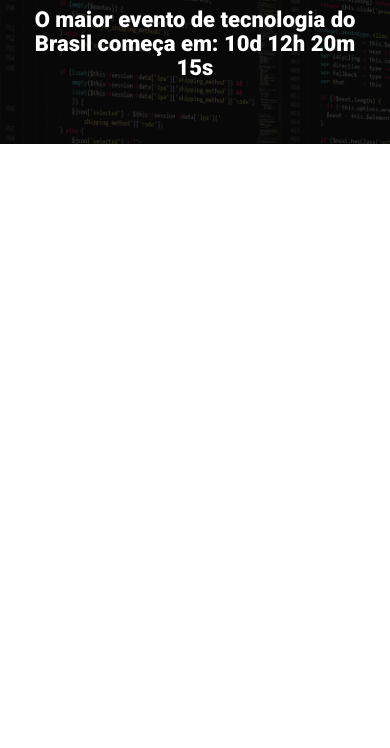
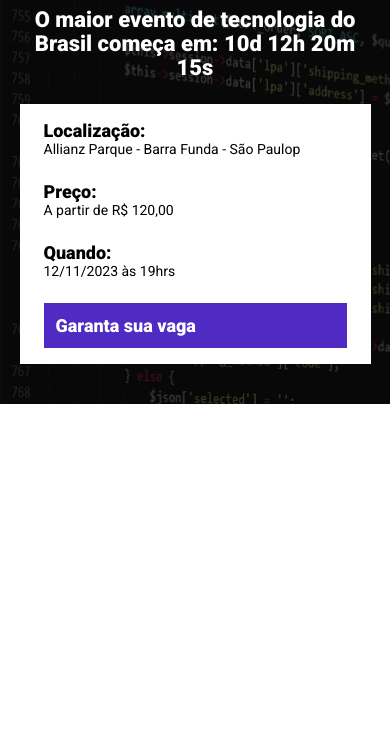
Before and after one commit to wbarcellosn/ebac_M22_atividade_aula_landing_page_evento, a website built with Parcel: page src/index.html in a window 390 px wide. Shown: the part 96-844 px from the top of the page. Built offline with nearby package versions, Linux system fonts and the light colour scheme.

Commit message:
Criação da barra de informações da header

```diff
--- a/package.json
+++ b/package.json
@@ -4,7 +4,8 @@
   "description": "",
   "main": "index.js",
   "scripts": {
-    "dev": "parcel src/index.html src/styles/main.scss src/scripts/main.js",
+    "cleanup": "rmdir /q /s .parcel-cache dist || echo 'no cached files'",
+    "dev": "npm run cleanup && parcel src/index.html src/styles/main.scss src/scripts/main.js",
     "test": "echo \"Error: no test specified\" && exit 1"
   },
   "keywords": [],
--- a/src/index.html
+++ b/src/index.html
@@ -16,6 +16,23 @@
             <p class="hero__text">
                 O maior evento de tecnologia do Brasil começa em: 10d 12h 20m 15s
             </p>
+            <div class="infos-bar">
+                <ul class="infos-bar__infos">
+                    <li class="infos-bar__infos__item">
+                        <b>Localização:</b>
+                        Allianz Parque - Barra Funda - São Paulop
+                    </li>
+                    <li class="infos-bar__infos__item">
+                        <b>Preço:</b>
+                        A partir de R$ 120,00
+                    </li>
+                    <li class="infos-bar__infos__item">
+                        <b>Quando:</b>
+                        12/11/2023 às 19hrs
+                    </li>
+                </ul>
+                <a href="" class="button button--primary">Garanta sua vaga</a>
+            </div>
         </div>
     </header>
     <script src="./scripts/main.js"></script>
--- a/src/styles/_hero.scss
+++ b/src/styles/_hero.scss
@@ -35,7 +35,7 @@
         text-align: center;
     }
 
-    @media screen and (max-width: 640px) {
+    @media (max-width: 640px) {
         padding: 40px 0;
 
         &__logo {
--- /dev/null
+++ b/src/styles/components/_buttons.scss
@@ -0,0 +1,22 @@
+.button {
+    padding: 12px;
+    font-size: 18px;
+    font-weight: bold;
+    text-align: center;
+    white-space: nowrap;
+
+    &--primary {
+        background-color: #4f2ac3;
+        color: #fff;
+    }
+
+    @media (max-width: 640px) {
+        display: block;
+        width: 100%;
+    }
+
+    @media (max-width: 1024px) {
+        display: flex;
+        align-items: center;
+    }
+}
--- /dev/null
+++ b/src/styles/components/_infos-bar.scss
@@ -0,0 +1,41 @@
+.infos-bar {
+    padding: 16px 24px;
+    background-color: #fff;
+    display: flex;
+    justify-content: space-between;
+
+    &__infos {
+        display: flex;
+        gap: 40px;
+
+        &__item {
+            font-size: 14px;
+            color: #000;
+
+            b {
+                font-size: 18px;
+                display: block;
+                color: #000;
+            }
+        }
+    }
+
+    @media (max-width: 640px) {
+        display: block;
+
+        &__infos {
+            display: block;
+
+            &__item {
+                margin-bottom: 24px;
+            }
+        }
+
+    }
+
+    @media (max-width: 1024px) {
+        &__infos {
+            gap: 16px;
+        }
+    }
+}
--- a/src/styles/main.scss
+++ b/src/styles/main.scss
@@ -1,4 +1,6 @@
 @use 'hero';
+@use 'components/infos-bar';
+@use 'components/buttons';
 
 * {
     margin: 0;
@@ -6,6 +8,8 @@
     box-sizing: border-box;
     font-family: 'Roboto', sans-serif;
     color: #fff;
+    list-style: none;
+    text-decoration: none;
 }
 
 .container {
@@ -13,11 +17,11 @@
     width: 100%;
     margin: 0 auto;
 
-    @media screen and (max-width: 640px) {
+    @media (max-width: 640px) {
         max-width: 80%;
     }
 
-    @media screen and (max-width: 1024px) {
+    @media (max-width: 1024px) {
         max-width: 90%;
     }
 }
```
